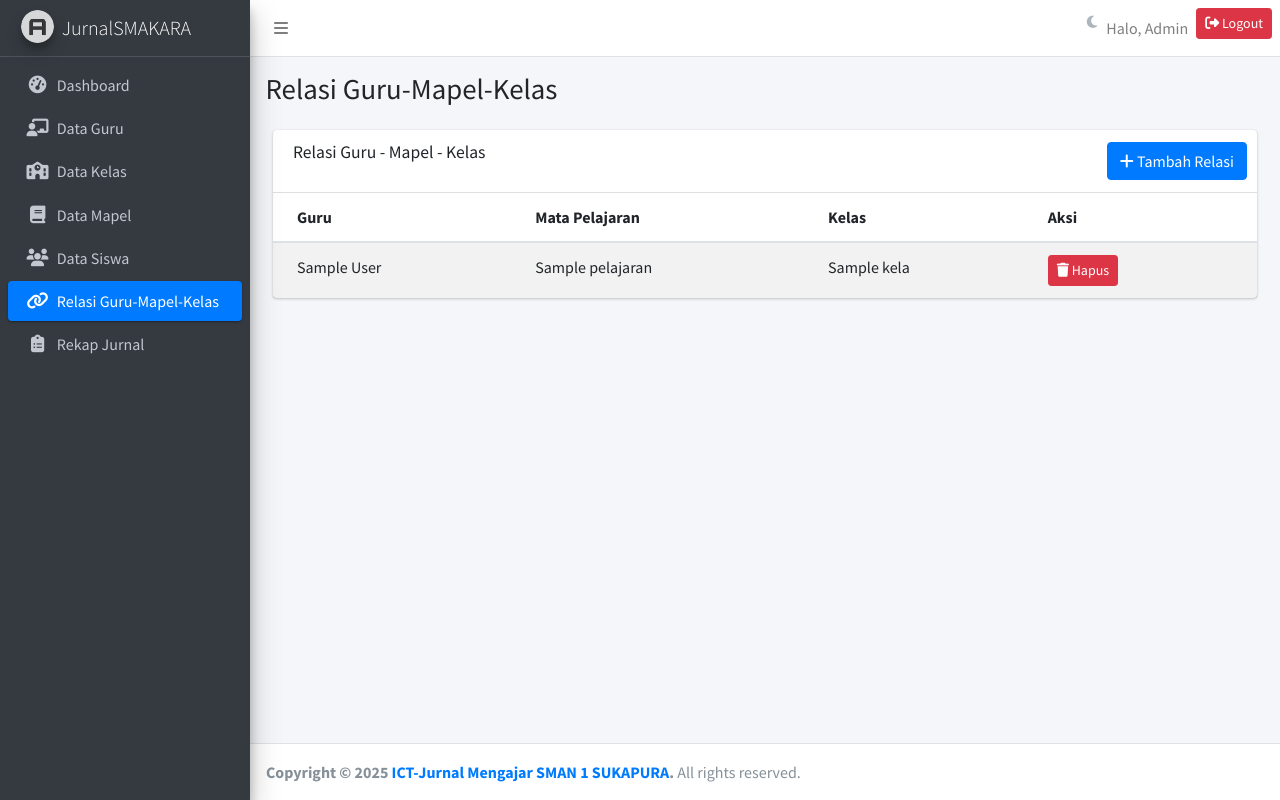
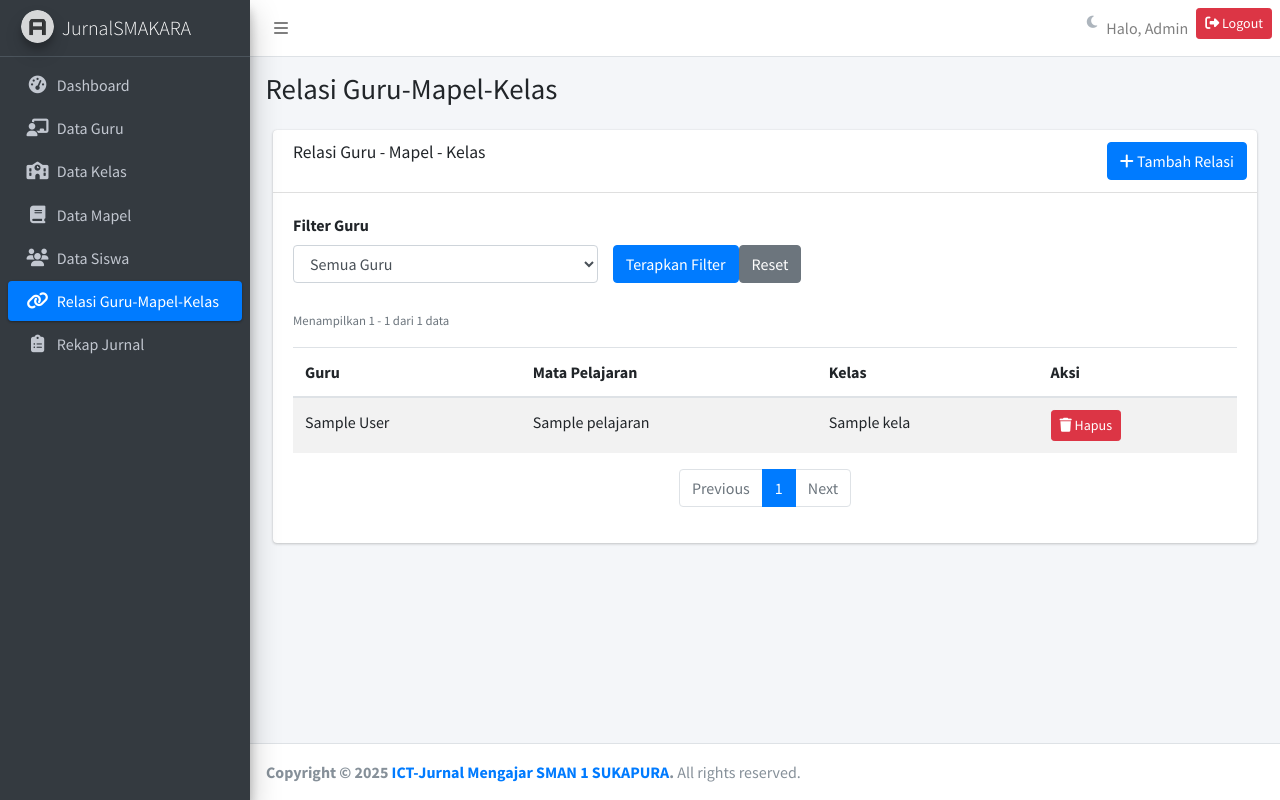
Before and after one commit to noobbeast/jurnal_guru_sma, a PHP site: page /admin/data_relasi.php in a window 1280 px wide. Run offline with PHP 8.4, Linux system fonts and the light colour scheme; the visitor is signed in with stand-in values (Sample User, id 1); tables that the repository leaves empty or names only in its code hold one stand-in row (values such as "Sample post"); some libraries are stand-ins or nearby versions.

Commit message:
tambah filter

```diff
--- a/admin/data_relasi.php
+++ b/admin/data_relasi.php
@@ -22,16 +22,48 @@ $stmt = $conn->prepare($sql_kelas);
 $stmt->execute();
 $kelas_list = $stmt->fetchAll();
 
-// Ambil semua relasi
+// Ambil filter & pagination
+$filter_guru = $_GET['filter_guru'] ?? '';
+$page = $_GET['page'] ?? 1;
+$limit = 20;
+$offset = ($page - 1) * $limit;
+
+// Query total data (untuk pagination)
+$sql_total = "SELECT COUNT(*) FROM guru_mapel_kelas gmk WHERE 1=1";
+$params_total = [];
+
+if ($filter_guru) {
+    $sql_total .= " AND gmk.guru_id = ?";
+    $params_total[] = $filter_guru;
+}
+
+$stmt_total = $conn->prepare($sql_total);
+$stmt_total->execute($params_total);
+$total_data = $stmt_total->fetchColumn();
+$total_pages = ceil($total_data / $limit);
+
+// Query utama dengan limit & offset
 $sql = "SELECT gmk.id, u.nama as nama_guru, m.nama_mapel, k.nama_kelas
         FROM guru_mapel_kelas gmk
         JOIN guru g ON gmk.guru_id = g.id
         JOIN users u ON g.user_id = u.id
         JOIN mata_pelajaran m ON gmk.mapel_id = m.id
         JOIN kelas k ON gmk.kelas_id = k.id
-        ORDER BY u.nama, k.nama_kelas, m.nama_mapel";
+        WHERE 1=1";
+
+$params = [];
+
+if ($filter_guru) {
+    $sql .= " AND gmk.guru_id = ?";
+    $params[] = $filter_guru;
+}
+
+$sql .= " ORDER BY u.nama, k.nama_kelas, m.nama_mapel LIMIT ? OFFSET ?";
+$params[] = $limit;
+$params[] = $offset;
+
 $stmt = $conn->prepare($sql);
-$stmt->execute();
+$stmt->execute($params);
 $relasi_list = $stmt->fetchAll();
 
 $content = '
@@ -47,8 +79,39 @@ $content = '
                         </button>
                     </div>
                 </div>
-                <div class="card-body table-responsive p-0">
-                    <table class="table table-hover table-striped text-nowrap">
+                <div class="card-body">
+                    <!-- Form Filter -->
+                    <form method="GET" class="row g-3 mb-4">
+                        <div class="col-md-4">
+                            <label class="form-label">Filter Guru</label>
+                            <select name="filter_guru" class="form-control">
+                                <option value="">Semua Guru</option>
+        ';
+
+foreach ($guru_list as $guru) {
+    $selected = ($guru['id'] == $filter_guru) ? 'selected' : '';
+    $content .= '<option value="' . $guru['id'] . '" ' . $selected . '>' . htmlspecialchars($guru['nama']) . '</option>';
+}
+
+$content .= '
+                            </select>
+                        </div>
+                        <div class="col-md-4 d-flex align-items-end">
+                            <button type="submit" class="btn btn-primary">Terapkan Filter</button>
+                            <a href="data_relasi.php" class="btn btn-secondary ms-2">Reset</a>
+                        </div>
+                    </form>
+
+                    <!-- Info Pagination -->
+                    <div class="mb-3">
+                        <small class="text-muted">
+                            Menampilkan ' . (($offset + 1) > $total_data ? $total_data : ($offset + 1)) . ' - ' . min($offset + $limit, $total_data) . ' dari ' . $total_data . ' data
+                        </small>
+                    </div>
+
+                    <!-- Tabel Data -->
+                    <div class="table-responsive">
+                        <table class="table table-hover table-striped">
                             <thead>
                                 <tr>
                                     <th>Guru</th>
@@ -78,7 +141,7 @@ if (count($relasi_list) > 0) {
 } else {
     $content .= '
                                 <tr>
-                                <td colspan="4" class="text-center">Belum ada data relasi.</td>
+                                    <td colspan="4" class="text-center">Tidak ada data relasi.</td>
                                 </tr>
         ';
 }
@@ -87,12 +150,63 @@ $content .= '
                             </tbody>
                         </table>
                     </div>
+
+                    <!-- Pagination -->
+                    <nav aria-label="Pagination">
+                        <ul class="pagination justify-content-center">
+        ';
+
+// Tombol Previous
+if ($page > 1) {
+    $prev_page = $page - 1;
+    $query_string = "page=" . $prev_page;
+    if ($filter_guru) $query_string .= "&filter_guru=" . $filter_guru;
+    $content .= '<li class="page-item">
+                    <a class="page-link" href="?' . $query_string . '" tabindex="-1">Previous</a>
+                 </li>';
+} else {
+    $content .= '<li class="page-item disabled">
+                    <a class="page-link" href="#" tabindex="-1">Previous</a>
+                 </li>';
+}
+
+// Nomor halaman (maks 5 halaman ditampilkan)
+$start_page = max(1, $page - 2);
+$end_page = min($total_pages, $page + 2);
+
+for ($i = $start_page; $i <= $end_page; $i++) {
+    $query_string = "page=" . $i;
+    if ($filter_guru) $query_string .= "&filter_guru=" . $filter_guru;
+    $active = ($i == $page) ? 'active' : '';
+    $content .= '<li class="page-item ' . $active . '">
+                    <a class="page-link" href="?' . $query_string . '">' . $i . '</a>
+                 </li>';
+}
+
+// Tombol Next
+if ($page < $total_pages) {
+    $next_page = $page + 1;
+    $query_string = "page=" . $next_page;
+    if ($filter_guru) $query_string .= "&filter_guru=" . $filter_guru;
+    $content .= '<li class="page-item">
+                    <a class="page-link" href="?' . $query_string . '">Next</a>
+                 </li>';
+} else {
+    $content .= '<li class="page-item disabled">
+                    <a class="page-link" href="#">Next</a>
+                 </li>';
+}
+
+$content .= '
+                        </ul>
+                    </nav>
+                </div>
             </div>
         </div>
     </div>
 </div>
 
-<!-- Modal Tambah Relasi -->
+<!-- Modal Tambah -->
 <div class="modal fade" id="modalTambah">
     <div class="modal-dialog">
         <div class="modal-content">
@@ -155,14 +269,7 @@ $content .= '
 ';
 
 if (isset($_SESSION['success'])) {
-    $content = '
-    <div class="alert alert-success alert-dismissible fade show" role="alert">
-        <strong>Berhasil!</strong> ' . $_SESSION['success'] . '
-        <button type="button" class="close" data-dismiss="alert" aria-label="Close">
-            <span aria-hidden="true">&times;</span>
-        </button>
-    </div>
-    ' . $content;
+    echo $_SESSION['success'];
     unset($_SESSION['success']);
 }
 
```
Lines whose indentation alone changed are shown as unchanged.
